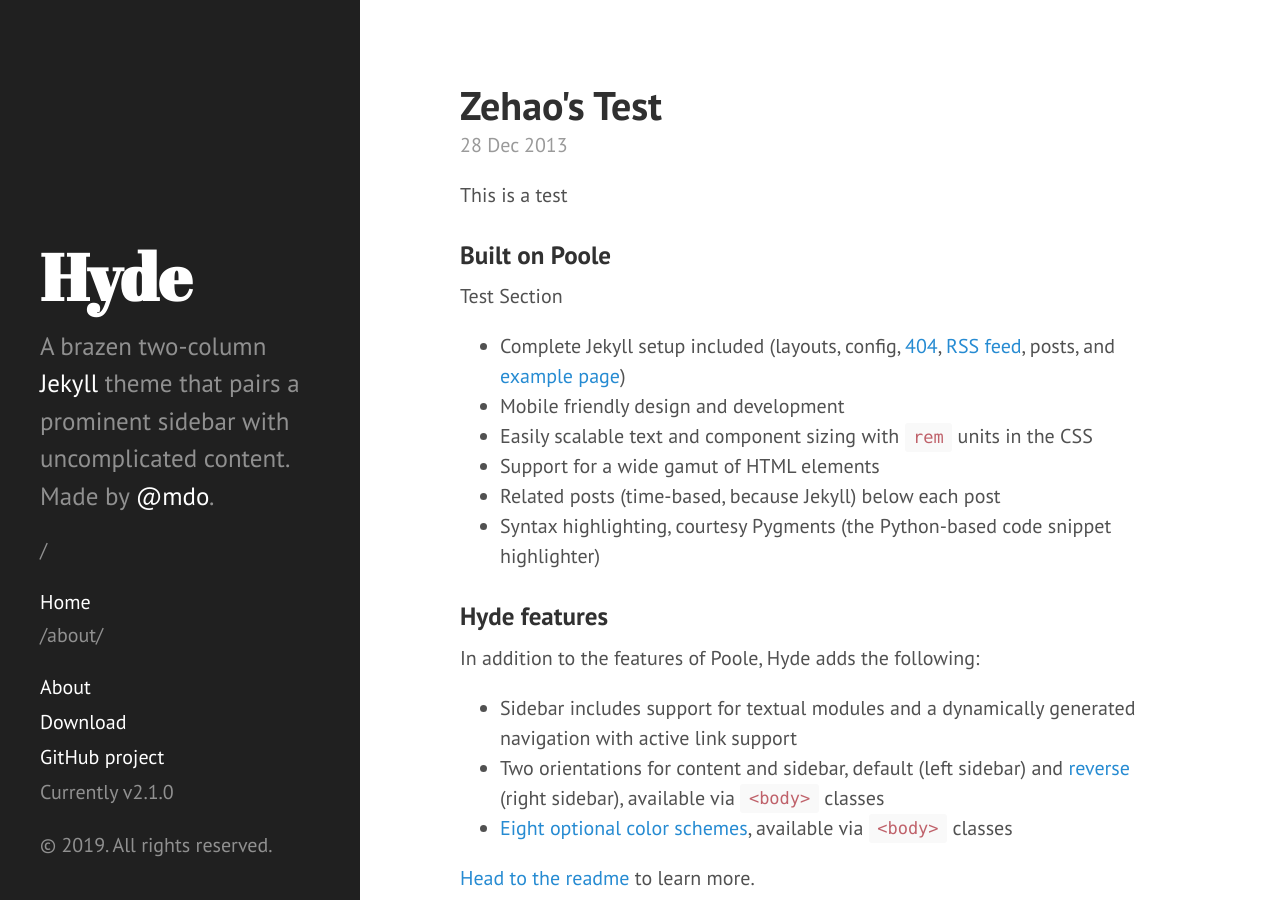
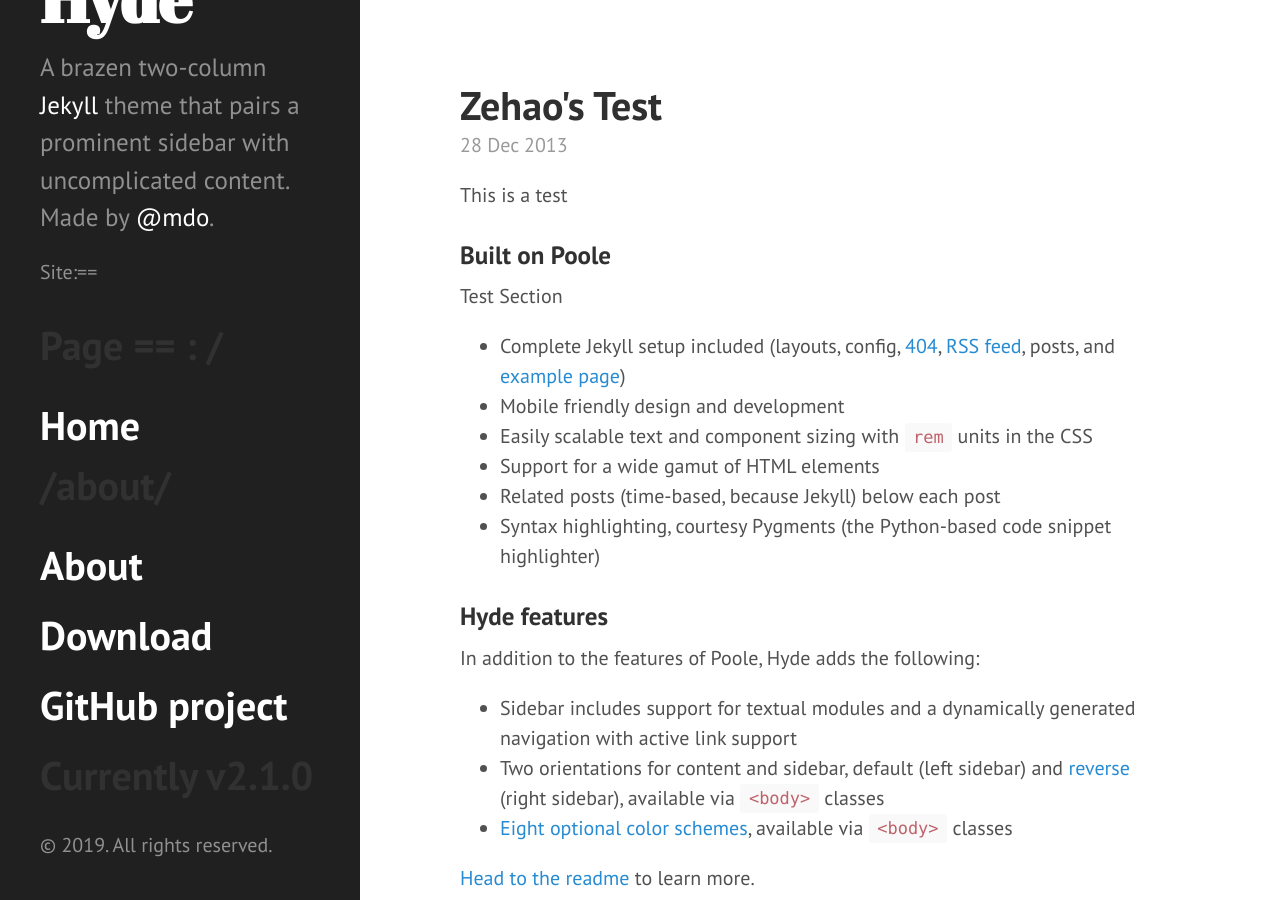
Before and after one commit to XerxesAS/XerXesAS.github.io, a Jekyll site: the page built from index.html, in a window 1280 px wide and 900 px high. Built offline with Jekyll 4.4.1, drawn with Linux system fonts in a browser that asks for light colours; Markdown is read by kramdown in place of the engine named in the settings; the list of posts is cut into pages by our own code.

Commit message:
modified

```diff
--- a/_includes/sidebar.html
+++ b/_includes/sidebar.html
@@ -10,9 +10,9 @@
     </div>
 
     <nav class="sidebar-nav">
-      <p> {{site.baseurl}}</p>
-      <p> {{page.url}}</p>
-      <a class="sidebar-nav-item{% if page.url == site.url %} active{% endif %}" href="{{ site.url }}">Home</a>
+      <p> Site:== {{site.baseurl}}</p>
+      <h1> Page == : {{page.url}}</p>
+      <a class="sidebar-nav-item{% if page.url == site.baseurl %} active{% endif %}" href="{{ site.url }}">Home</a>
 
       {% comment %}
         The code below dynamically generates a sidebar nav of pages with
```
